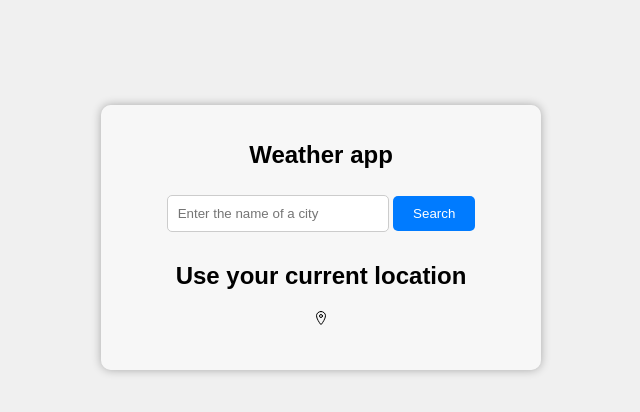
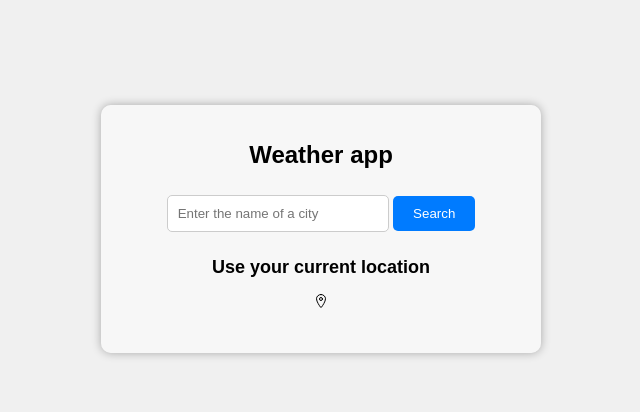
Before and after one commit to fabulous1996/weather, a plain HTML site: page index.html in a window 1280 px wide. Shown: the whole page, without its empty margins (319-959 px from the left). Drawn offline with nearby package versions, Linux system fonts and the light colour scheme.

Commit message:
styling the h2

```diff
--- a/style.css
+++ b/style.css
@@ -16,6 +16,14 @@ body {
 
 h1 {
   font-size: 24px;
+}
+
+h2 {
+  font-size: 18px;
+}
+
+.location-icon {
+  cursor: pointer;
 }
 
 input[type="text"] {
```
